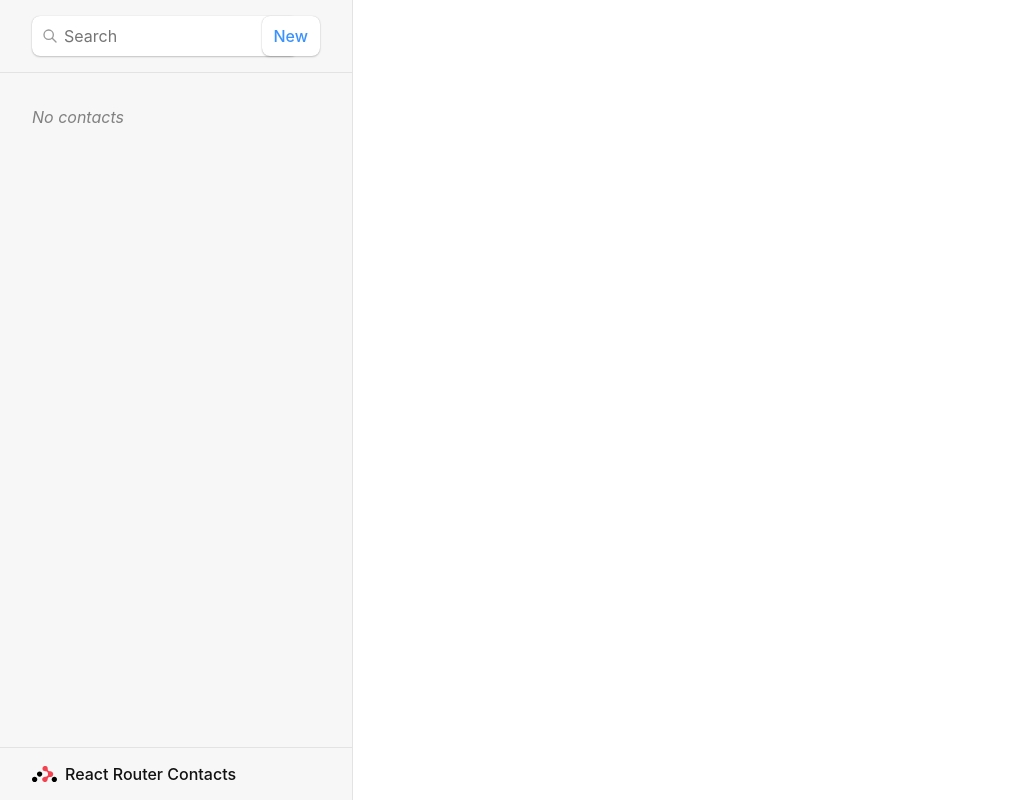
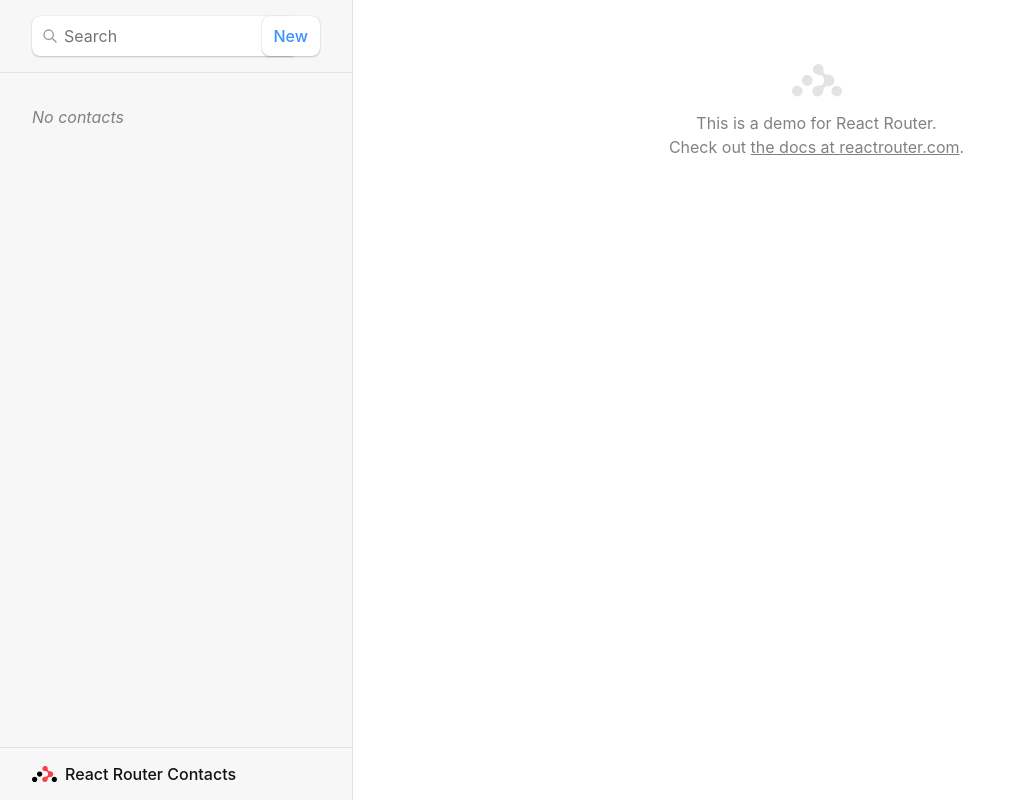
Before and after one commit to bushnastyaa/react-router-project, a React (Vite) app: page / in a window 1280 px wide. Shown: the whole page, without its empty margins (0-1022 px from the left). Built offline with nearby package versions, Linux system fonts and the light colour scheme.

Commit message:
Add index route

```diff
--- a/src/main.jsx
+++ b/src/main.jsx
@@ -6,14 +6,12 @@
 } from "react-router-dom";
 import './index.css'
 
-import Root, {
-  loader as rootLoader,
-  action as rootAction,
-} from "./routes/root";
+import Root, { loader as rootLoader, action as rootAction } from "./routes/root";
 import ErrorPage from "./error-page";
 import Contact, { loader as contactLoader } from "./routes/contact";
 import EditContact, { action as editAction } from "./routes/edit";
 import { action as destroyAction } from "./routes/destroy";
+import Index from "./routes/index";
 
 const router = createBrowserRouter([
   {
@@ -23,6 +21,7 @@
     loader: rootLoader,
     action: rootAction,
     children: [
+      { index: true, element: <Index /> },
       {
         path: "contacts/:contactId",
         element: <Contact />,
--- /dev/null
+++ b/src/routes/index.jsx
@@ -0,0 +1,13 @@
+export default function Index() {
+  return (
+    <p id="zero-state">
+      This is a demo for React Router.
+      <br />
+      Check out{" "}
+      <a href="https://reactrouter.com">
+        the docs at reactrouter.com
+      </a>
+      .
+    </p>
+  );
+}
```
